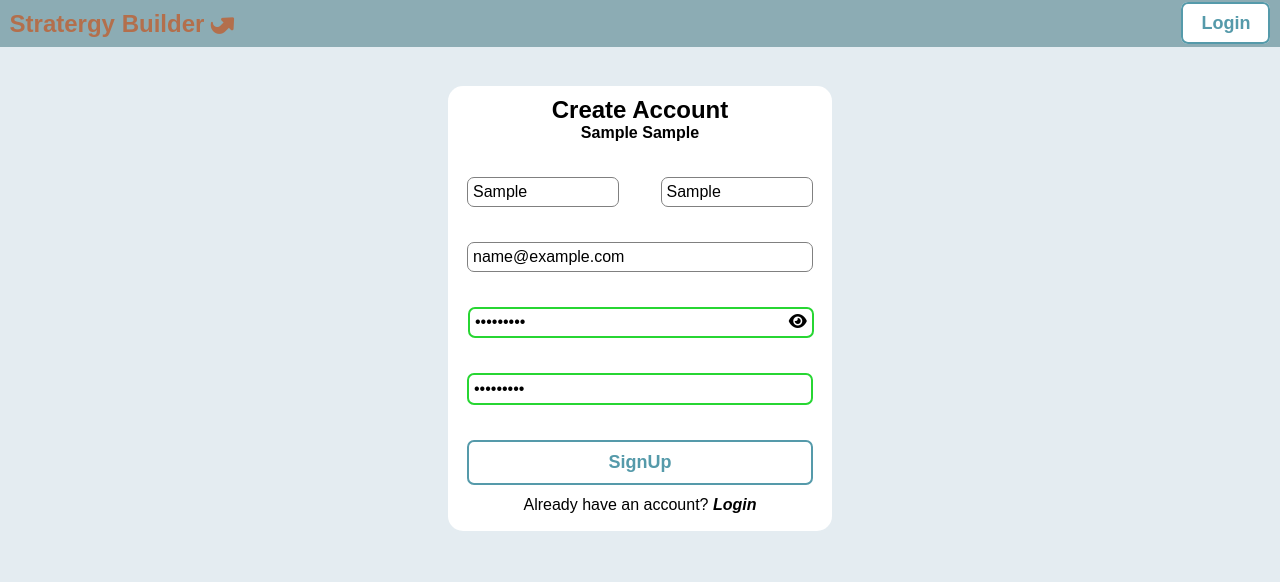
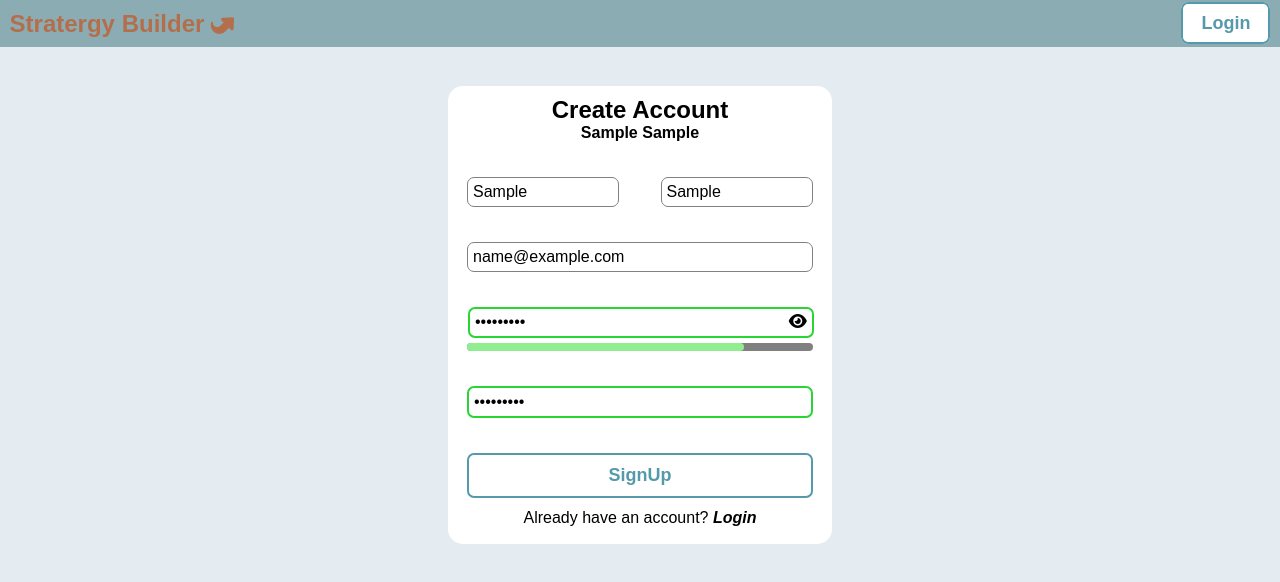
Before and after one commit to AlakKoul/Stratergy-Builder, a React (Create React App) app in the folder Frontend/: page / in a window 1280 px wide. Both pictures are taken after typing "Sample", "Sample", "name@example.com", "Sample123", "Sample123" into the empty fields and a click on the button "SignUp". Shown: the top 582 px of the page. Built offline with nearby package versions, Linux system fonts and the light colour scheme; no server answers.

Commit message:
Strong Password

```diff
--- a/Frontend/src/components/SignUp.js
+++ b/Frontend/src/components/SignUp.js
@@ -63,8 +63,8 @@ export const SignUp = () => {
   useEffect(() => {
       const passwordId = document.querySelector('#id_password');
       const cPasswordId = document.querySelector('#id_cPassword');
-      if(password!='' && cPassword!=''){
-      if(password==cPassword){
+      if(password!=='' && cPassword!==''){
+      if(password===cPassword){
         passwordId.style.border = '2px solid #27d632';
         cPasswordId.style.border = '2px solid #27d632';
       }
@@ -74,6 +74,49 @@ export const SignUp = () => {
       }
     }
   }, [cPassword])
+
+  useEffect(() => {
+    let n = password.length;
+    if(n==0){
+      const strong = document.querySelector('.strong');
+      strong.style.display = 'none';
+    }
+    else if(n>0){
+      const strong = document.querySelector('.strong');
+      strong.style.display = 'block';
+      let cntLower=0, cntUpper=0,cntSym=0,cntNum=0;
+      let strength = 0;
+
+      for(let i = 0; i<n;i++){
+        if(password[i]>='a' && password[i]<='z'){ cntLower=1; }
+        else if(password[i]>='A' && password[i]<='Z'){ cntUpper=1; }
+        else if(password[i]>='0' && password[i]<='9'){ cntNum=1; }
+        else {cntSym=1;}
+        strength = cntLower+cntUpper+cntNum+cntSym;
+      }
+      if(n>=8) strength++;
+      if(strength==1){
+        strong.style.width="20%";
+        strong.style.backgroundColor="red";
+      }
+      else if(strength==2){
+        strong.style.width="40%";
+        strong.style.backgroundColor="yellow";
+      }
+      else if(strength==3){
+        strong.style.width="60%";
+        strong.style.backgroundColor="orange";
+      }
+      else if(strength==4){
+        strong.style.width="80%";
+        strong.style.backgroundColor="lightgreen";
+      }
+      else if(strength==5){
+        strong.style.width="100%";
+        strong.style.backgroundColor="darkgreen";
+      }
+    }
+  }, [password])
 
     return (
     <>
@@ -95,6 +138,10 @@ export const SignUp = () => {
       <div className='rows other-row'>
       <input type="password" placeholder='Password' value={password} onChange={enterPassword} className='input-data' id= "id_password" required minLength={8}/>
       <i className={`fa-solid toggle ${!isVisible?'fa-eye':'fa-eye-slash'}`} id="togglePassword" onClick={togglePass}></i>
+      <div class="parent-strong">
+      <div className='strong'>
+      </div>
+      </div>
       </div>
       <div className='rows other-row'>
       <input type="password" placeholder='Confirm Password' value={cPassword} onChange={enterCPassword} className='input-data' id='id_cPassword' required/>
--- a/Frontend/src/styles/LoginAndSignUp.css
+++ b/Frontend/src/styles/LoginAndSignUp.css
@@ -97,3 +97,17 @@
   font-size:medium;
   color:rgba(128, 128, 128, 0.8);
 }
+.strong{
+    padding:1% 0%;
+    background-color:pink;
+    width:100%;
+    height:8px;
+    display: none;
+    border-radius: 5px;
+    margin-top: 5px;
+}
+.parent-strong{
+    width:100%;
+    background-color: grey;
+    border-radius: 5px;
+}
```
